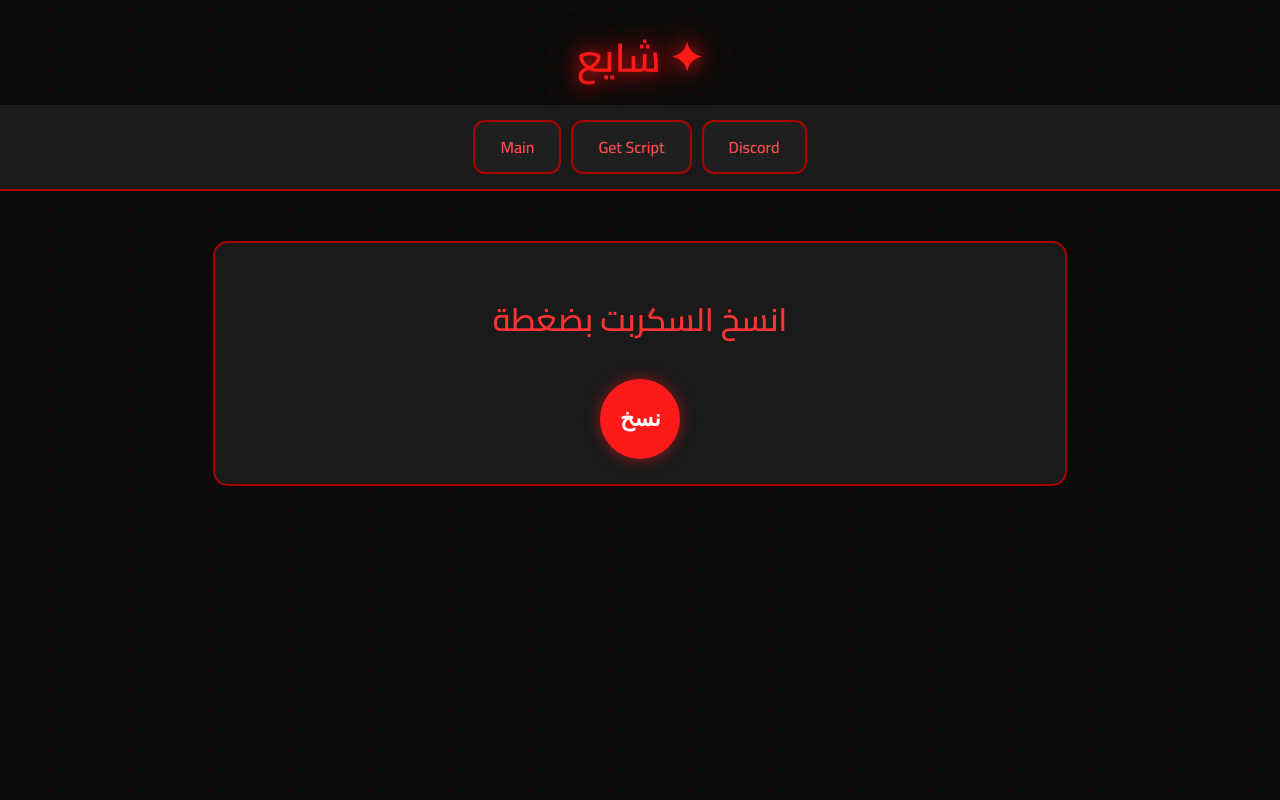
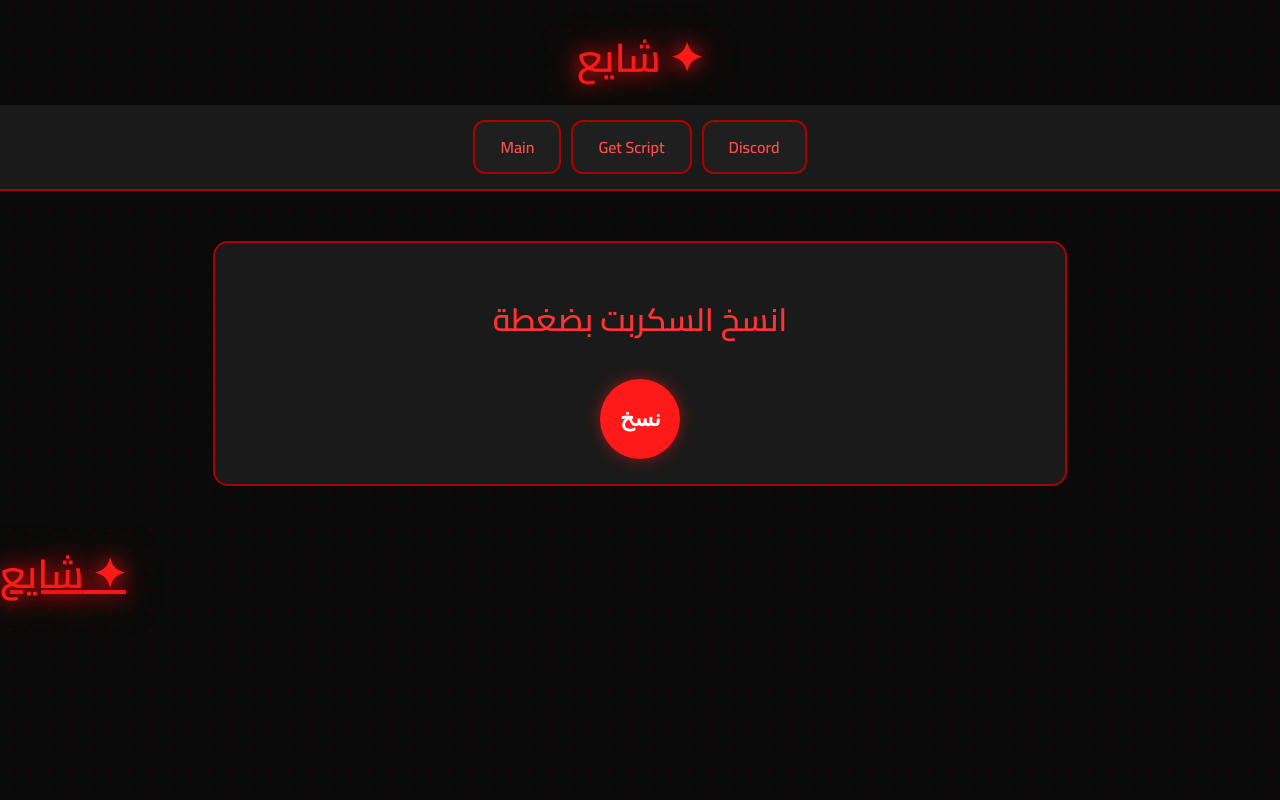
Before and after one commit to n-7z/First-Web, a plain HTML site: page GetScript.html in a window 1280 px wide. Drawn offline with Linux system fonts and the light colour scheme.

Commit message:
Update GetScript.html

```diff
--- a/GetScript.html
+++ b/GetScript.html
@@ -200,4 +200,5 @@
     });
   </script>
 </body>
+  <a href="index.html" class="logo">شايع ✦</a>
 </html>
```
